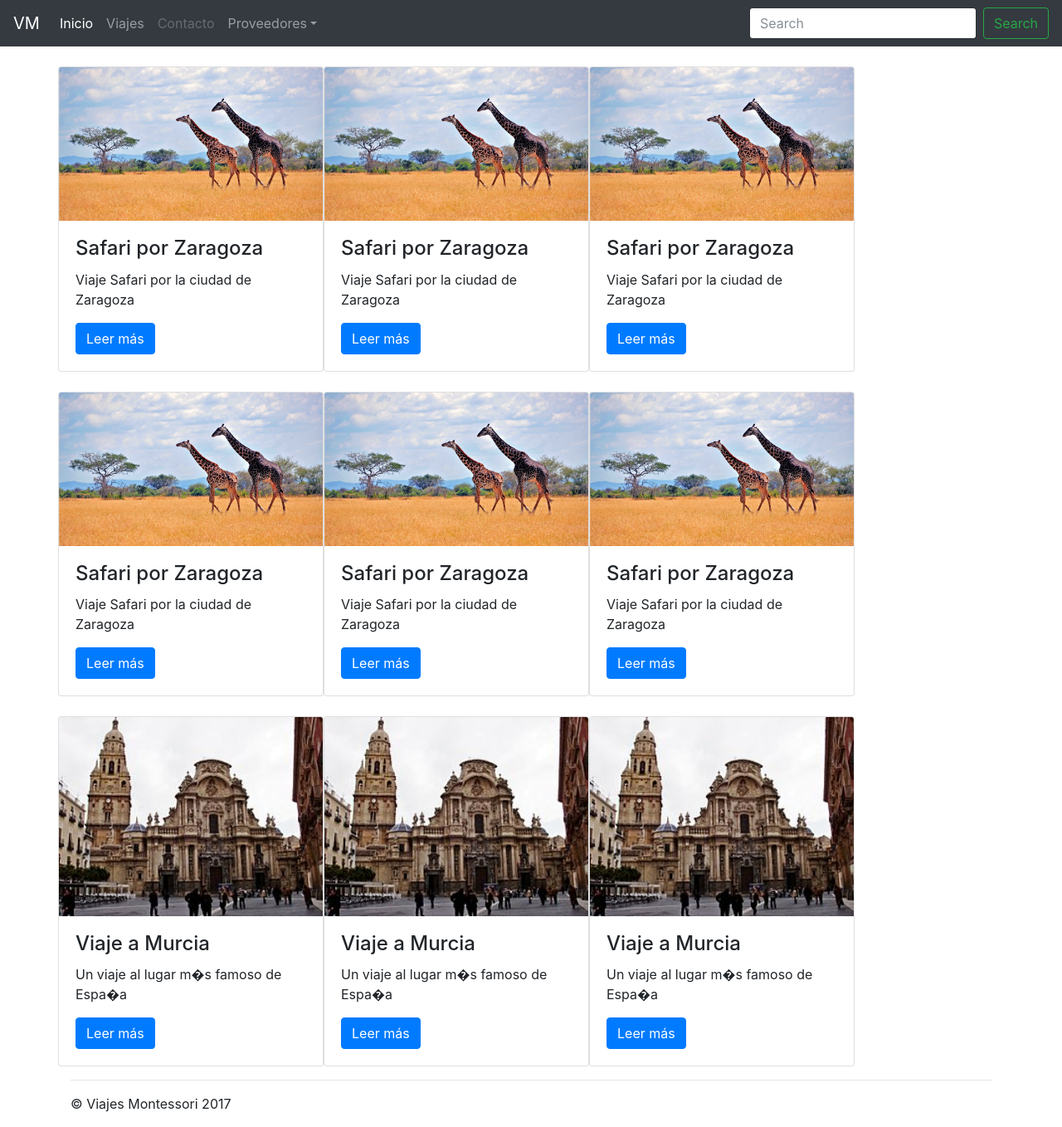
After one commit to codeandcoke/servidor-ejercicios, a PHP site: page /test.php in a window 1280 px wide. The commit adds this page. Shown: the whole page at 83% size. Run offline with PHP 8.4, Linux system fonts and the light colour scheme; some libraries are stand-ins or nearby versions.

Commit message:
[AgenciaViajes] Formulario de búsqueda listo. Falta terminar el script que busca

```diff
--- /dev/null
+++ b/AgenciaViajes/busqueda.php
@@ -0,0 +1,4 @@
+<?php
+$texto = $_POST["texto"];
+
+echo $texto;
--- a/AgenciaViajes/index.php
+++ b/AgenciaViajes/index.php
@@ -50,8 +50,9 @@
             </div>
           </li>
         </ul>
-        <form class="form-inline my-2 my-lg-0">
-          <input class="form-control mr-sm-2" type="text" placeholder="Search" aria-label="Search">
+        <form class="form-inline my-2 my-lg-0" action="index.php" method="post">
+          <input class="form-control mr-sm-2" name="texto" type="text" placeholder="Search" aria-label="Search">
+            <input type="hidden" name="id" value="busqueda"/>
           <button class="btn btn-outline-success my-2 my-sm-0" type="submit">Search</button>
         </form>
       </div>
--- /dev/null
+++ b/AgenciaViajes/test.php
@@ -0,0 +1,164 @@
+<!DOCTYPE html>
+<html lang="en">
+  <head>
+    <meta charset="utf-8">
+    <meta name="viewport" content="width=device-width, initial-scale=1, shrink-to-fit=no">
+    <meta name="description" content="">
+    <meta name="author" content="">
+    <link rel="icon" href="icons/favicon.ico">
+
+    <title>Viajes Montessori</title>
+
+    <!-- Bootstrap core CSS -->
+    <link href="css/bootstrap.css" rel="stylesheet">
+
+    <!-- Custom styles for this template -->
+    <link href="css/jumbotron.css" rel="stylesheet">
+  </head>
+
+  <body>
+
+    <nav class="navbar navbar-expand-md navbar-dark fixed-top bg-dark">
+      <a class="navbar-brand" href="#">VM</a>
+      <button class="navbar-toggler" type="button" data-toggle="collapse" data-target="#navbarsExampleDefault" aria-controls="navbarsExampleDefault" aria-expanded="false" aria-label="Toggle navigation">
+        <span class="navbar-toggler-icon"></span>
+      </button>
+
+      <div class="collapse navbar-collapse" id="navbarsExampleDefault">
+        <ul class="navbar-nav mr-auto">
+          <li class="nav-item active">
+            <a class="nav-link" href="#">Inicio <span class="sr-only">(current)</span></a>
+          </li>
+          <li class="nav-item">
+            <a class="nav-link" href="#">Viajes</a>
+          </li>
+          <li class="nav-item">
+            <a class="nav-link disabled" href="#">Contacto</a>
+          </li>
+          <li class="nav-item dropdown">
+            <a class="nav-link dropdown-toggle" href="http://example.com" id="dropdown01" data-toggle="dropdown" aria-haspopup="true" aria-expanded="false">Proveedores</a>
+            <div class="dropdown-menu" aria-labelledby="dropdown01">
+              <a class="dropdown-item" href="#">Action</a>
+              <a class="dropdown-item" href="#">Another action</a>
+              <a class="dropdown-item" href="#">Something else here</a>
+            </div>
+          </li>
+        </ul>
+        <form class="form-inline my-2 my-lg-0">
+          <input class="form-control mr-sm-2" type="text" placeholder="Search" aria-label="Search">
+          <button class="btn btn-outline-success my-2 my-sm-0" type="submit">Search</button>
+        </form>
+      </div>
+    </nav>
+
+    <br/>
+    <div class="container">
+        <div class="row">
+            <div class="card" style="width: 20rem;">
+                <img class="card-img-top" src="img/safari.jpg" alt="Card image cap">
+                <div class="card-body">
+                    <h4 class="card-title">Safari por Zaragoza</h4>
+                    <p class="card-text">Viaje Safari por la ciudad de Zaragoza</p>
+                    <a href="index.php?id=viaje&id_viaje=5"
+                       class="btn btn-primary">Leer más</a>
+                </div>
+            </div>
+            <div class="card" style="width: 20rem;">
+                <img class="card-img-top" src="img/safari.jpg" alt="Card image cap">
+                <div class="card-body">
+                    <h4 class="card-title">Safari por Zaragoza</h4>
+                    <p class="card-text">Viaje Safari por la ciudad de Zaragoza</p>
+                    <a href="index.php?id=viaje&id_viaje=5"
+                       class="btn btn-primary">Leer más</a>
+                </div>
+            </div>
+            <div class="card" style="width: 20rem;">
+                <img class="card-img-top" src="img/safari.jpg" alt="Card image cap">
+                <div class="card-body">
+                    <h4 class="card-title">Safari por Zaragoza</h4>
+                    <p class="card-text">Viaje Safari por la ciudad de Zaragoza</p>
+                    <a href="index.php?id=viaje&id_viaje=5"
+                       class="btn btn-primary">Leer más</a>
+                </div>
+            </div>
+        </div>
+        <br/>
+        <div class="row">
+            <div class="card" style="width: 20rem;">
+                <img class="card-img-top" src="img/safari.jpg" alt="Card image cap">
+                <div class="card-body">
+                    <h4 class="card-title">Safari por Zaragoza</h4>
+                    <p class="card-text">Viaje Safari por la ciudad de Zaragoza</p>
+                    <a href="index.php?id=viaje&id_viaje=5"
+                       class="btn btn-primary">Leer más</a>
+                </div>
+            </div>
+            <div class="card" style="width: 20rem;">
+                <img class="card-img-top" src="img/safari.jpg" alt="Card image cap">
+                <div class="card-body">
+                    <h4 class="card-title">Safari por Zaragoza</h4>
+                    <p class="card-text">Viaje Safari por la ciudad de Zaragoza</p>
+                    <a href="index.php?id=viaje&id_viaje=5"
+                       class="btn btn-primary">Leer más</a>
+                </div>
+            </div>
+            <div class="card" style="width: 20rem;">
+                <img class="card-img-top" src="img/safari.jpg" alt="Card image cap">
+                <div class="card-body">
+                    <h4 class="card-title">Safari por Zaragoza</h4>
+                    <p class="card-text">Viaje Safari por la ciudad de Zaragoza</p>
+                    <a href="index.php?id=viaje&id_viaje=5"
+                       class="btn btn-primary">Leer más</a>
+                </div>
+            </div>
+        </div>
+        <br/>
+        <div class="row">
+            <div class="card" style="width: 20rem;">
+                <img class="card-img-top" src="img/murcia.jpg" alt="Card image cap">
+                <div class="card-body">
+                    <h4 class="card-title">Viaje a Murcia</h4>
+                    <p class="card-text">Un viaje al lugar m�s famoso de Espa�a</p>
+                    <a href="index.php?id=viaje&id_viaje=4"
+                       class="btn btn-primary">Leer más</a>
+                </div>
+            </div>
+            <div class="card" style="width: 20rem;">
+                <img class="card-img-top" src="img/murcia.jpg" alt="Card image cap">
+                <div class="card-body">
+                    <h4 class="card-title">Viaje a Murcia</h4>
+                    <p class="card-text">Un viaje al lugar m�s famoso de Espa�a</p>
+                    <a href="index.php?id=viaje&id_viaje=4"
+                       class="btn btn-primary">Leer más</a>
+                </div>
+            </div>
+            <div class="card" style="width: 20rem;">
+                <img class="card-img-top" src="img/murcia.jpg" alt="Card image cap">
+                <div class="card-body">
+                    <h4 class="card-title">Viaje a Murcia</h4>
+                    <p class="card-text">Un viaje al lugar m�s famoso de Espa�a</p>
+                    <a href="index.php?id=viaje&id_viaje=4"
+                       class="btn btn-primary">Leer más</a>
+                </div>
+            </div>
+        </div>
+
+        <hr>
+
+      <footer>
+        <p>&copy; Viajes Montessori 2017</p>
+      </footer>
+    </div> <!-- /container -->
+
+
+    <!-- Bootstrap core JavaScript
+    ================================================== -->
+    <!-- Placed at the end of the document so the pages load faster -->
+    <script src="https://code.jquery.com/jquery-3.2.1.slim.min.js" integrity="sha384-KJ3o2DKtIkvYIK3UENzmM7KCkRr/rE9/Qpg6aAZGJwFDMVNA/GpGFF93hXpG5KkN" crossorigin="anonymous"></script>
+    <script>window.jQuery || document.write('<script src="js/vendor/jquery.min.js"><\/script>')</script>
+    <script src="js/vendor/popper.min.js"></script>
+    <script src="js/bootstrap.min.js"></script>
+    <!-- IE10 viewport hack for Surface/desktop Windows 8 bug -->
+    <script src="js/ie10-viewport-bug-workaround.js"></script>
+  </body>
+</html>
```
Also changed, not shown: AgenciaViajes/formulario.php (added, +10 -0 lines).
